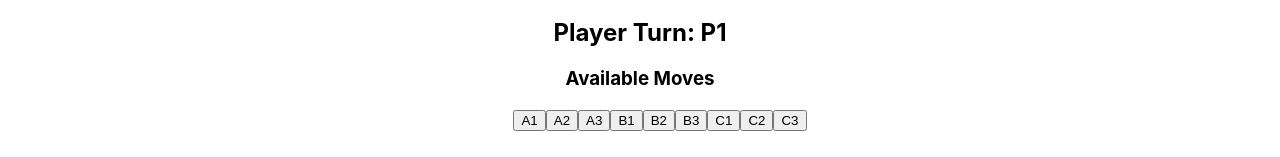
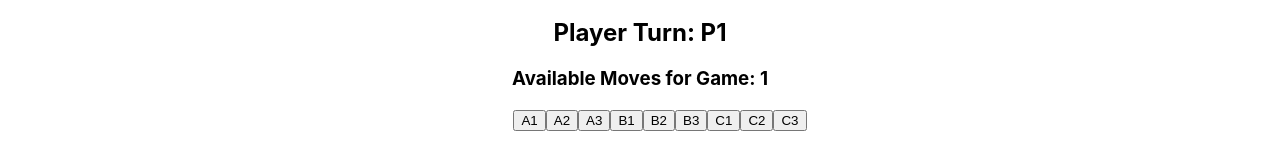
Before and after one commit to jjwebdev1865/typescriptGames, a React (Create React App) app in the folder tic_tac_toe/: page / in a window 1280 px wide. Shown: the part 546-703 px from the top of the page. Built offline with nearby package versions, Linux system fonts and the light colour scheme.

Commit message:
adding a game provider

```diff
--- a/tic_tac_toe/src/App.tsx
+++ b/tic_tac_toe/src/App.tsx
@@ -1,15 +1,17 @@
 import React, { ReactNode, useEffect, useState } from 'react';
 import { useBoard } from './context/boardContext';
 import { usePlayer } from './context/playerContext';
+import { useGameContext } from './context/gameContext';
 
 function App() {
   const { initBoard, availableMoves, gamePieces, boardInfo, setGamePieces, setAvailableMoves } = useBoard()
   const { playerTurn, setPlayerTurn, determinePlayerWin } = usePlayer()
+  const { gameCount, setGameCount } = useGameContext()
   const [boardGame, setBoardGame] = useState<ReactNode | null>(initBoard)
+  const [ isGameOver, setIsGameOver ] = useState(false)
 
-  // TODO: end game useEffect
   useEffect(() => {
-    if (availableMoves.length === 0) {
+    if (isGameOver) {
       determinePlayerWin(gamePieces)
       const gameOverBoard = (
         <div>
@@ -18,16 +20,22 @@ function App() {
         </div>
       )
       setBoardGame(gameOverBoard)
+      setGameCount(gameCount + 1)
     }
     // eslint-disable-next-line
-  }, [availableMoves])
+  }, [isGameOver])
 
   function handlePieceMove(move: string) {
     const newBoard = boardInfo(move, gamePieces)
     setGamePieces(newBoard)
     const newAvailableMoves = availableMoves.filter(avm => avm !== move)
     setAvailableMoves(newAvailableMoves)
-    playerTurn === 'P1' ? setPlayerTurn('P2') : setPlayerTurn('P1')
+    if (newAvailableMoves.length === 0) {
+      setPlayerTurn(null)
+      setIsGameOver(true)
+    } else {
+      playerTurn === 'P1' ? setPlayerTurn('P2') : setPlayerTurn('P1')
+    }
   }
 
 
@@ -54,7 +62,7 @@ function App() {
 
       <div style={{ textAlign: 'center'}}>
         <h2>Player Turn: {playerTurn}</h2>
-        <h3>Available Moves</h3>
+        <h3>Available Moves for Game: {gameCount}</h3>
         <ul style={{ listStyle: 'none', display: 'flex', justifyContent: 'center'}}>
           {availableMoves.map(move => {
             return (
--- /dev/null
+++ b/tic_tac_toe/src/context/gameContext.tsx
@@ -0,0 +1,39 @@
+import { Dispatch, SetStateAction, createContext, useContext, useState } from 'react';
+import { GameCount } from '../models';
+
+interface GamesContextType {
+  gameCount: number
+  setGameCount: Dispatch<SetStateAction<number>>
+  playerGames: GameCount
+  setPlayerGames: Dispatch<SetStateAction<GameCount>>
+}
+
+export const GamesContext = createContext<GamesContextType | undefined>(undefined);
+
+interface GamesProviderProps {
+  children: React.ReactNode
+}
+
+export const GamesProvider: React.FC<GamesProviderProps> = ({children}) => {
+  // TODO: below count can only be 1, 2, or 3
+  const [ gameCount, setGameCount ] = useState<number>(1)
+  const [ playerGames, setPlayerGames ] = useState<GameCount>({
+    1: null,
+    2: null,
+    3: null
+  })
+
+
+  return <GamesContext.Provider value={{ gameCount, setGameCount, playerGames, setPlayerGames }}>
+     {children}
+  </GamesContext.Provider>
+}
+
+// Custom hook to use the useGame
+export const useGameContext = (): GamesContextType => {
+  const context = useContext(GamesContext);
+  if (!context) {
+    throw new Error('useGameContext must be used within a GamesProvider');
+  }
+  return context;
+};
--- a/tic_tac_toe/src/context/playerContext.tsx
+++ b/tic_tac_toe/src/context/playerContext.tsx
@@ -2,8 +2,8 @@ import { Dispatch, SetStateAction, createContext, useContext, useState } from 'r
 import { BoardInfo, PlayerOptions, SpotInfo } from '../models';
 
 interface PlayerContextType {
-  playerTurn: PlayerOptions
-  setPlayerTurn: Dispatch<SetStateAction<"P1" | "P2">>
+  playerTurn: PlayerOptions | null
+  setPlayerTurn: Dispatch<SetStateAction<PlayerOptions | null>>
   determinePlayerWin: (gamePieces: BoardInfo) => void
 }
 
@@ -14,7 +14,7 @@ interface PlayerProviderProps {
 }
 
 export const PlayerProvider: React.FC<PlayerProviderProps> = ({children}) => {
-  const [playerTurn, setPlayerTurn] = useState<PlayerOptions>('P1')
+  const [playerTurn, setPlayerTurn] = useState<PlayerOptions | null>('P1')
 
   function pieceCombination(value: SpotInfo, secondSpot: SpotInfo, thirdSpot: SpotInfo): boolean {
     if (secondSpot.player === value.player && thirdSpot.player === value.player) {
@@ -105,7 +105,7 @@ export const PlayerProvider: React.FC<PlayerProviderProps> = ({children}) => {
 export const usePlayer = (): PlayerContextType => {
   const context = useContext(PlayerContext);
   if (!context) {
-    throw new Error('useCounter must be used within a MovesProvider');
+    throw new Error('usePlayer must be used within a PlayerProvider');
   }
   return context;
 };
--- a/tic_tac_toe/src/index.tsx
+++ b/tic_tac_toe/src/index.tsx
@@ -4,16 +4,19 @@ import './index.css';
 import App from './App';
 import { BoardProvider } from './context/boardContext';
 import { PlayerProvider } from './context/playerContext';
+import { GamesProvider } from './context/gameContext';
 
 const root = ReactDOM.createRoot(
   document.getElementById('root') as HTMLElement
 );
 root.render(
   <React.StrictMode>
-    <PlayerProvider>
-      <BoardProvider>
-        <App />
-      </BoardProvider>
-    </PlayerProvider>
+    <GamesProvider>
+      <PlayerProvider>
+        <BoardProvider>
+          <App />
+        </BoardProvider>
+      </PlayerProvider>
+    </GamesProvider>
   </React.StrictMode>
 );
--- a/tic_tac_toe/src/models.ts
+++ b/tic_tac_toe/src/models.ts
@@ -8,3 +8,7 @@ export type SpotInfo = {
 export type BoardInfo = {
     [key: string]: SpotInfo
 }
+
+export type GameCount = {
+    [key: number]: PlayerOptions | null
+}
```
